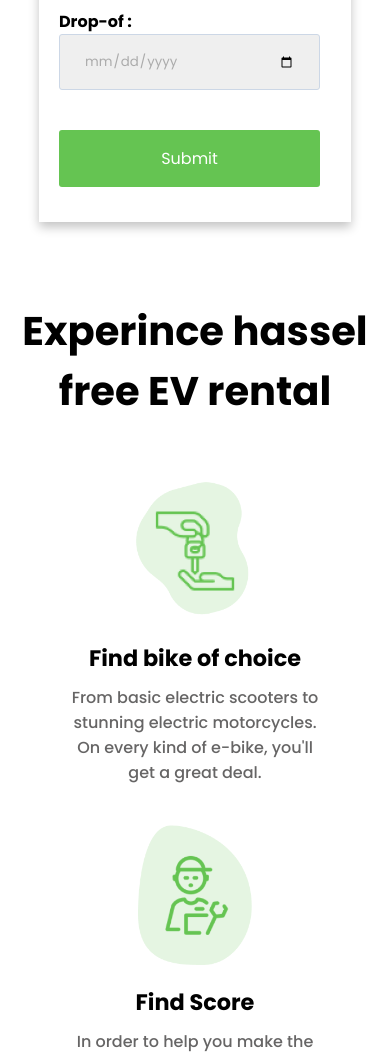
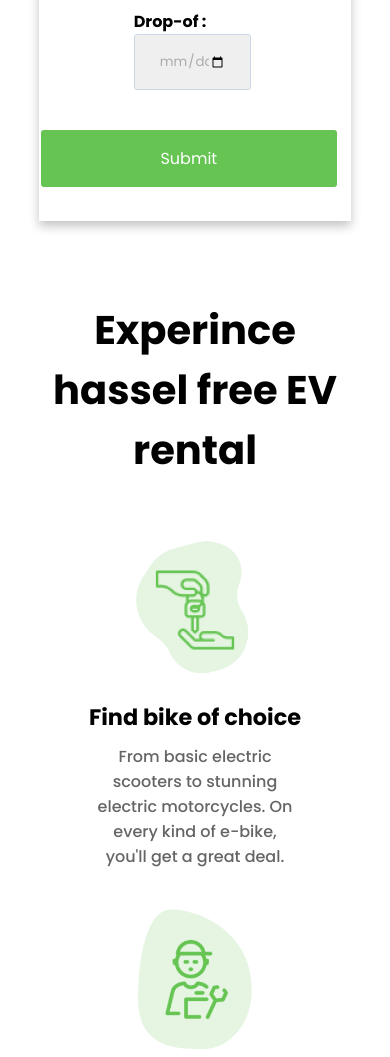
Before and after one commit to ashish12501/EcoScoot, a React (Create React App) app: page / in a window 390 px wide. Shown: the part 1163-2220 px from the top of the page. Built offline with nearby package versions, Linux system fonts and the light colour scheme; no server answers; a web font is replaced by a local one.

Commit message:
added tablet view

```diff
--- a/src/components/styles/Banner.css
+++ b/src/components/styles/Banner.css
@@ -22,6 +22,23 @@
     font-size: 2rem
 }
 
+@media(max-width: 780px) {
+    .Banner h1 {
+        font-size: 1.89rem;
+        font-weight: 700;
+        margin-bottom: 15px;
+    }
+
+    .Banner p {
+        color: #ffff;
+        font-size: 1.2rem
+    }
+
+    .Banner span {
+        color: #65C452;
+        font-size: 1.3rem
+    }
+}
 
 @media(max-width: 480px) {
     .Banner h1 {
--- a/src/components/styles/Banner2.css
+++ b/src/components/styles/Banner2.css
@@ -13,7 +13,7 @@
     margin: 80px 0 0 80px;
 }
 
-@media (max-width: 480px) {
+@media (max-width: 780px) {
     .banner2 {
         height: 20vh;
         background-image: url(../images/EVbannerOPQ2.jpg);
--- a/src/components/styles/BookingForm.css
+++ b/src/components/styles/BookingForm.css
@@ -129,6 +129,34 @@ input {
     background-color: gray;
 }
 
+@media (max-width: 780px) {
+    .formBody {
+        width: 95vw;
+    }
+
+    .form1,
+    .form2 {
+        width: 85vw;
+        /* border: 2px solid red; */
+    }
+
+    .Booking {
+        margin: 5vh 0;
+    }
+
+    select {
+        width: 100%;
+    }
+
+    .form2 .entry {
+        width: 37%;
+    }
+
+    .formbtn {
+        width: 37%;
+    }
+}
+
 @media (max-width: 480px) {
 
     .Booking {
--- a/src/components/styles/Footer.css
+++ b/src/components/styles/Footer.css
@@ -100,7 +100,9 @@
     height: 2px;
 }
 
-@media (max-width: 480px) {
+
+
+@media (max-width: 780px) {
     .FooterGrp {
         flex-direction: column;
     }
--- a/src/components/styles/Hero.css
+++ b/src/components/styles/Hero.css
@@ -76,6 +76,11 @@
     margin-left: 10px;
 }
 
+/* @media (max-width:770px) {
+
+
+} */
+
 @media (min-width: 480px) {
     .left .buttons .button2:hover {
         background-color: #ffff;
@@ -105,26 +110,43 @@
     padding-top: 15px;
 }
 
-@media (max-width:890px) {
+/* @media (max-width:890px) {
 
     .left h2,
     .left h2 span {
-        font-size: 2rem;
+        font-size: 1.8rem;
     }
 
     .left,
     .right {
         width: 50%;
+        height: 50vh;
     }
 
     .right img {
         width: 75%;
-        height: 90%;
+        height: 70%;
     }
 
-}
+    .left p {
+        font-size: 12px;
+    }
 
-@media (max-width: 480px) {
+    .left .buttons button {
+        font-size: 0.8rem;
+        padding: 13px;
+    }
+
+    .right img {
+        width: 85%;
+        height: 90%;
+        flex-shrink: 0;
+        margin-right: 8%;
+        padding-top: 15px;
+    }
+} */
+
+@media (max-width: 780px) {
     .hero {
         flex-direction: margin column;
     }
--- a/src/components/styles/Navbar.css
+++ b/src/components/styles/Navbar.css
@@ -129,13 +129,13 @@
     height: 32px;
 }
 
-@media (max-width:890px) {
+/* @media (max-width:890px) {
     .navbar ul {
         display: none;
     }
-}
+} */
 
-@media (max-width: 480px) {
+@media (max-width: 980px) {
 
     .navbar {
         padding: 12px 15px;
--- a/src/components/styles/Registerform.css
+++ b/src/components/styles/Registerform.css
@@ -104,6 +104,8 @@
     background-color: gray;
 }
 
+@media (max-width: 780px) {}
+
 @media (max-width: 480px) {
     .registerpage .registerform h1 {
         font-size: 23px;
--- a/src/components/styles/Support.css
+++ b/src/components/styles/Support.css
@@ -77,6 +77,39 @@ img {
     text-align: center;
 }
 
+@media (max-width: 780px) {
+
+    .box1 {
+        padding: 0 50px;
+    }
+
+    .box2 {
+        flex-direction: column;
+        align-items: center;
+    }
+
+    .card {
+        width: 95%;
+        margin-bottom: 40px;
+    }
+
+    .card p {
+        width: 80%;
+    }
+
+    .Support {
+        height: max-content;
+    }
+
+    .Support .SupportGrp .box1 h1 {
+        margin-bottom: 0px;
+    }
+
+    .box1 {
+        height: 10%
+    }
+}
+
 @media (max-width: 480px) {
     .box2 {
         flex-direction: column;
--- a/src/components/styles/Testimonial.css
+++ b/src/components/styles/Testimonial.css
@@ -6,7 +6,6 @@
     background-color: #f8f8f8;
     height: max-content;
     padding-top: 50px;
-    /* border: 2px solid red; */
 }
 
 .Testimonial .TestimonialBox1 {
@@ -55,7 +54,7 @@
 
 
 
-@media (max-width: 480px) {
+@media (max-width: 780px) {
 
     .Testimonial {
         height: max-content;
```
Also changed, not shown: src/components/styles/RentalModels.css (+7 -1 lines).
